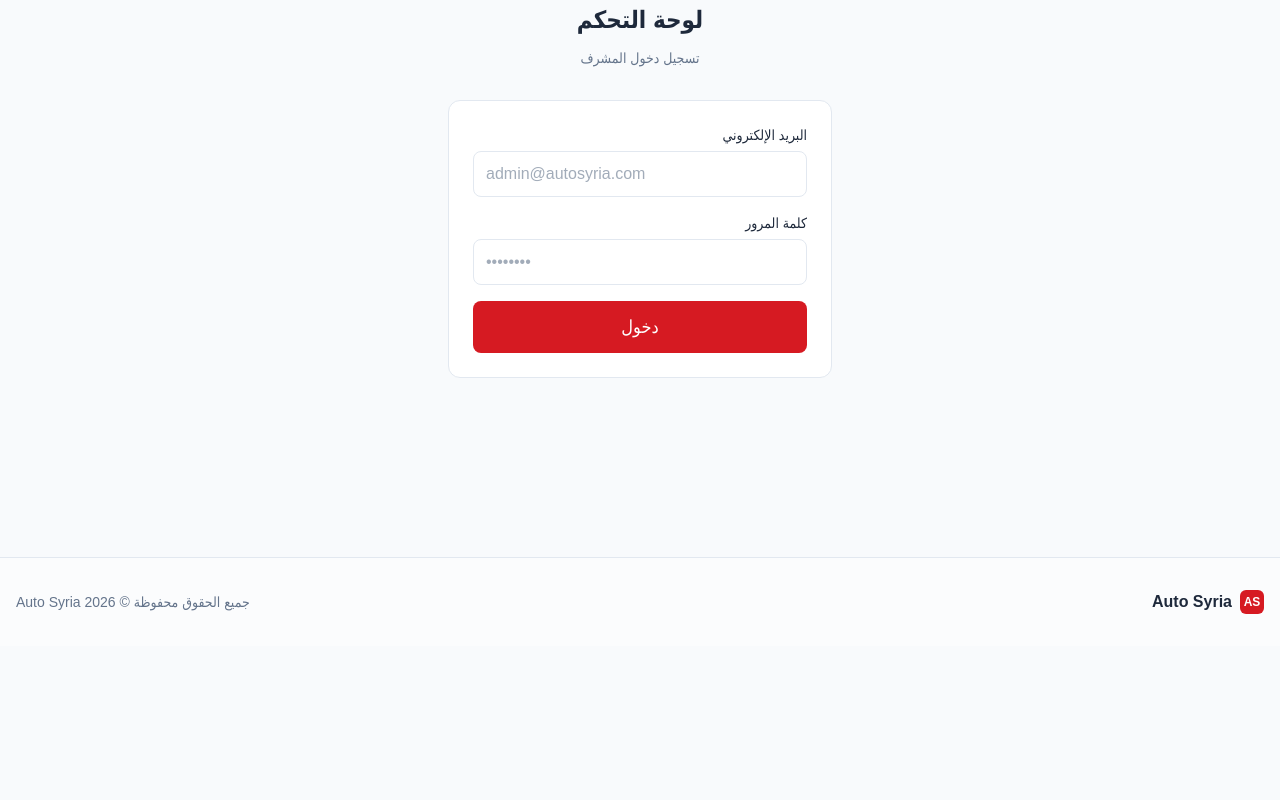
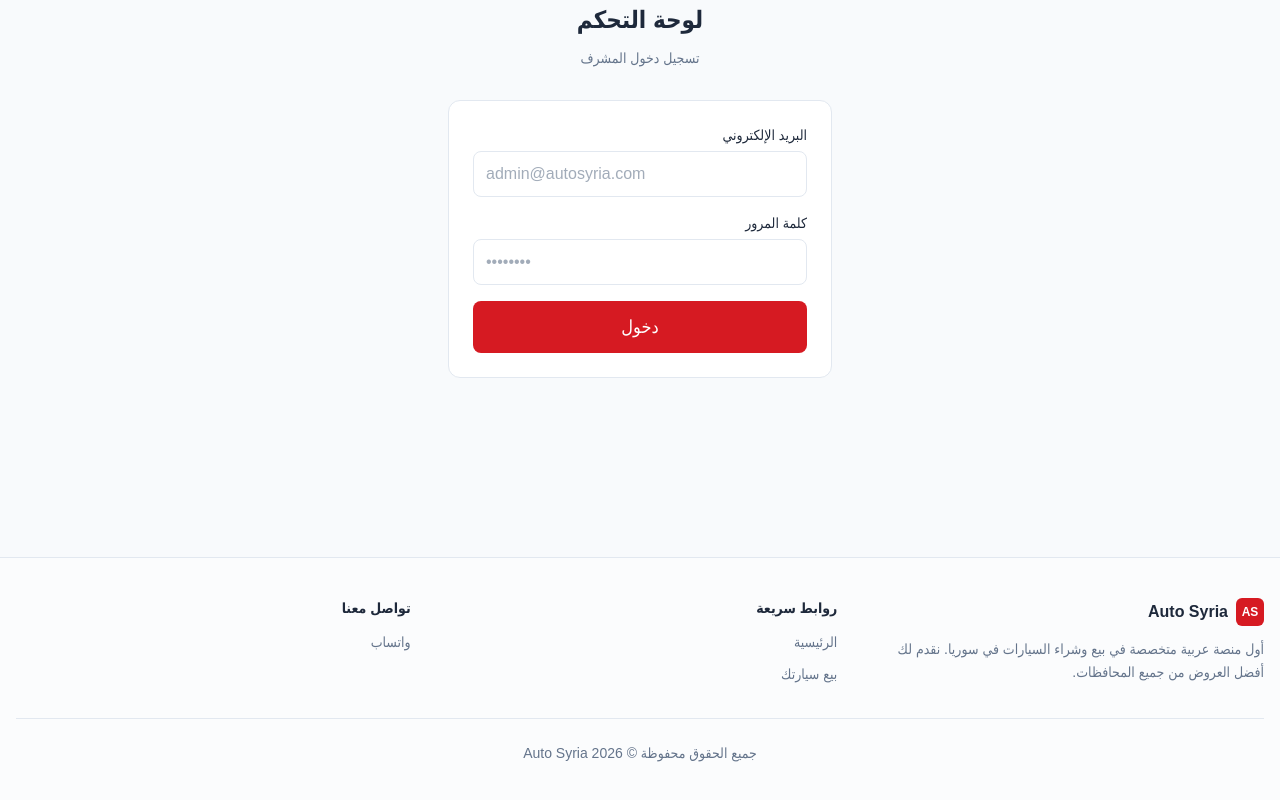
Before and after one commit to Azzam230/autosyria, a Next.js app: page /admin/login in a window 1280 px wide. Shown: the part 292-1092 px from the top of the page. Before the commit the page ends 938 px from the top, so only its background shows below. Built offline with nearby package versions, Linux system fonts and the light colour scheme; no server answers; the database is empty; a web font is replaced by a local one.

Commit message:
إعلانات مميزة + شارات جديد/مميز + Skeleton + اتصال هاتفي + Footer محسّن

```diff
--- /dev/null
+++ b/src/app/loading.tsx
@@ -0,0 +1,29 @@
+export default function Loading() {
+  return (
+    <div className="max-w-7xl mx-auto px-4 py-6 space-y-8">
+      {/* Skeleton Hero */}
+      <div className="rounded-2xl bg-muted/20 h-[250px] md:h-[350px] animate-pulse" />
+
+      {/* Skeleton Filters */}
+      <div className="flex gap-2">
+        {[1, 2, 3].map(i => (
+          <div key={i} className="h-10 w-28 rounded-lg bg-muted/20 animate-pulse" />
+        ))}
+      </div>
+
+      {/* Skeleton Grid */}
+      <div className="grid grid-cols-1 sm:grid-cols-2 lg:grid-cols-3 xl:grid-cols-4 gap-3 md:gap-4">
+        {Array.from({ length: 8 }).map((_, i) => (
+          <div key={i} className="rounded-lg border border-border bg-card overflow-hidden">
+            <div className="aspect-[16/9] bg-muted/20 animate-pulse" />
+            <div className="p-3 space-y-3">
+              <div className="h-5 w-24 bg-muted/20 rounded animate-pulse" />
+              <div className="h-4 w-40 bg-muted/20 rounded animate-pulse" />
+              <div className="h-3 w-32 bg-muted/20 rounded animate-pulse" />
+            </div>
+          </div>
+        ))}
+      </div>
+    </div>
+  )
+}
--- a/src/components/admin/AddCarForm.tsx
+++ b/src/components/admin/AddCarForm.tsx
@@ -76,6 +76,7 @@ export default function AddCarForm({ open, onClose, onSuccess }: AddCarFormProps
       color: form.get("color") as string || null,
       description: form.get("description") as string || null,
       phone: form.get("phone") as string || null,
+      featured: form.get("featured") === "on",
     }
 
     const supabase = getSupabase()
@@ -166,6 +167,11 @@ export default function AddCarForm({ open, onClose, onSuccess }: AddCarFormProps
         </div>
         <textarea name="description" rows={3} placeholder="وصف السيارة (اختياري)" className="w-full rounded-lg border border-border bg-card px-3 py-2.5 text-foreground text-sm placeholder:text-muted/60 focus:outline-none focus:ring-2 focus:ring-accent" />
 
+        <label className="flex items-center gap-2 cursor-pointer">
+          <input type="checkbox" name="featured" className="w-4 h-4 rounded border-border accent-accent" />
+          <span className="text-sm text-foreground">إعلان مميز (يظهر أولاً)</span>
+        </label>
+
         <div>
           <label className="text-sm font-medium text-foreground block mb-1.5">صور السيارة</label>
           <button type="button" onClick={() => fileInputRef.current?.click()} className="flex items-center gap-2 w-full p-3 rounded-lg border border-dashed border-border bg-card hover:bg-card-hover transition-colors cursor-pointer">
--- a/src/components/admin/EditCarForm.tsx
+++ b/src/components/admin/EditCarForm.tsx
@@ -63,6 +63,7 @@ export default function EditCarForm({ car, open, onClose, onSuccess }: EditCarFo
       color: form.get("color") as string || null,
       description: form.get("description") as string || null,
       phone: form.get("phone") as string || null,
+      featured: form.get("featured") === "on",
     }
 
     const supabase = getSupabase()
@@ -143,6 +144,11 @@ export default function EditCarForm({ car, open, onClose, onSuccess }: EditCarFo
         </div>
         <textarea name="description" rows={3} defaultValue={car.description ?? ""} placeholder="وصف السيارة (اختياري)" className="w-full rounded-lg border border-border bg-card px-3 py-2.5 text-foreground text-sm placeholder:text-muted/60 focus:outline-none focus:ring-2 focus:ring-accent" />
 
+        <label className="flex items-center gap-2 cursor-pointer">
+          <input type="checkbox" name="featured" defaultChecked={car.featured} className="w-4 h-4 rounded border-border accent-accent" />
+          <span className="text-sm text-foreground">إعلان مميز (يظهر أولاً)</span>
+        </label>
+
         <div>
           <label className="text-sm font-medium text-foreground block mb-1.5">صور السيارة</label>
 
--- a/src/components/home/CarCard.tsx
+++ b/src/components/home/CarCard.tsx
@@ -11,6 +11,7 @@ interface CarCardProps {
 
 export default function CarCard({ car, priority = false }: CarCardProps) {
   const imageUrl = car.images?.[0] ? getImageUrl(car.images[0]) : null
+  const isNew = Date.now() - new Date(car.created_at).getTime() < 7 * 24 * 60 * 60 * 1000
 
   return (
     <Link href={`/cars/${car.id}`} className="block">
@@ -31,9 +32,21 @@ export default function CarCard({ car, priority = false }: CarCardProps) {
               <span className="text-muted/20 text-sm">لا توجد صورة</span>
             </div>
           )}
-          {car.status === "sold" && (
-            <div className="absolute top-2 right-2 bg-accent text-white text-[10px] font-semibold px-2 py-0.5 rounded">
-              مباعة
+          <div className="absolute top-2 right-2 flex gap-1.5">
+            {car.featured && (
+              <span className="bg-yellow-500 text-white text-[10px] font-semibold px-2 py-0.5 rounded">
+                مميز
+              </span>
+            )}
+            {car.status === "sold" && (
+              <span className="bg-accent text-white text-[10px] font-semibold px-2 py-0.5 rounded">
+                مباعة
+              </span>
+            )}
+          </div>
+          {isNew && car.status === "available" && (
+            <div className="absolute top-2 left-2 bg-green-500 text-white text-[10px] font-semibold px-2 py-0.5 rounded">
+              جديد
             </div>
           )}
         </div>
--- a/src/components/home/CarGrid.tsx
+++ b/src/components/home/CarGrid.tsx
@@ -32,7 +32,7 @@ export default async function CarGrid({ searchParams }: CarGridProps) {
   } else if (sort === "price_desc") {
     query = query.order("price", { ascending: false })
   } else {
-    query = query.order("created_at", { ascending: false })
+    query = query.order("featured", { ascending: false }).order("created_at", { ascending: false })
   }
 
   if (params.q) {
--- a/src/components/layout/Footer.tsx
+++ b/src/components/layout/Footer.tsx
@@ -1,17 +1,38 @@
+import Link from "next/link"
 import { SITE_NAME } from "@/lib/constants"
 
 export default function Footer() {
   return (
     <footer className="border-t border-border bg-card/50">
-      <div className="max-w-7xl mx-auto px-4 py-8">
-        <div className="flex flex-col md:flex-row items-center justify-between gap-4">
-          <div className="flex items-center gap-2">
-            <div className="w-6 h-6 rounded-md bg-accent flex items-center justify-center">
-              <span className="text-white font-bold text-xs">AS</span>
+      <div className="max-w-7xl mx-auto px-4 py-10">
+        <div className="grid grid-cols-1 md:grid-cols-3 gap-8">
+          <div>
+            <div className="flex items-center gap-2 mb-3">
+              <div className="w-7 h-7 rounded-md bg-accent flex items-center justify-center">
+                <span className="text-white font-bold text-xs">AS</span>
+              </div>
+              <span className="font-bold text-foreground">{SITE_NAME}</span>
             </div>
-            <span className="font-semibold text-foreground">{SITE_NAME}</span>
+            <p className="text-sm text-muted leading-relaxed">
+              أول منصة عربية متخصصة في بيع وشراء السيارات في سوريا. نقدم لك أفضل العروض من جميع المحافظات.
+            </p>
           </div>
-          <p className="text-sm text-muted text-center">
+          <div>
+            <h3 className="font-semibold text-foreground text-sm mb-3">روابط سريعة</h3>
+            <ul className="space-y-2">
+              <li><Link href="/" className="text-sm text-muted hover:text-accent transition-colors">الرئيسية</Link></li>
+              <li><Link href="/sell" className="text-sm text-muted hover:text-accent transition-colors">بيع سيارتك</Link></li>
+            </ul>
+          </div>
+          <div>
+            <h3 className="font-semibold text-foreground text-sm mb-3">تواصل معنا</h3>
+            <ul className="space-y-2">
+              <li><a href={`https://wa.me/${process.env.NEXT_PUBLIC_ADMIN_WHATSAPP}`} target="_blank" rel="noopener noreferrer" className="text-sm text-muted hover:text-accent transition-colors">واتساب</a></li>
+            </ul>
+          </div>
+        </div>
+        <div className="border-t border-border mt-8 pt-6 text-center">
+          <p className="text-sm text-muted">
             جميع الحقوق محفوظة © {new Date().getFullYear()} {SITE_NAME}
           </p>
         </div>
--- a/src/lib/types.ts
+++ b/src/lib/types.ts
@@ -20,6 +20,7 @@ export interface Car {
   phone: string | null
   images: string[]
   status: CarStatus
+  featured: boolean
   created_at: string
 }
 
```
Also changed, not shown: src/app/cars/[id]/CarDetailClient.tsx (+24 -2 lines), 1 other file (tests, documents, lock files or other folders).
